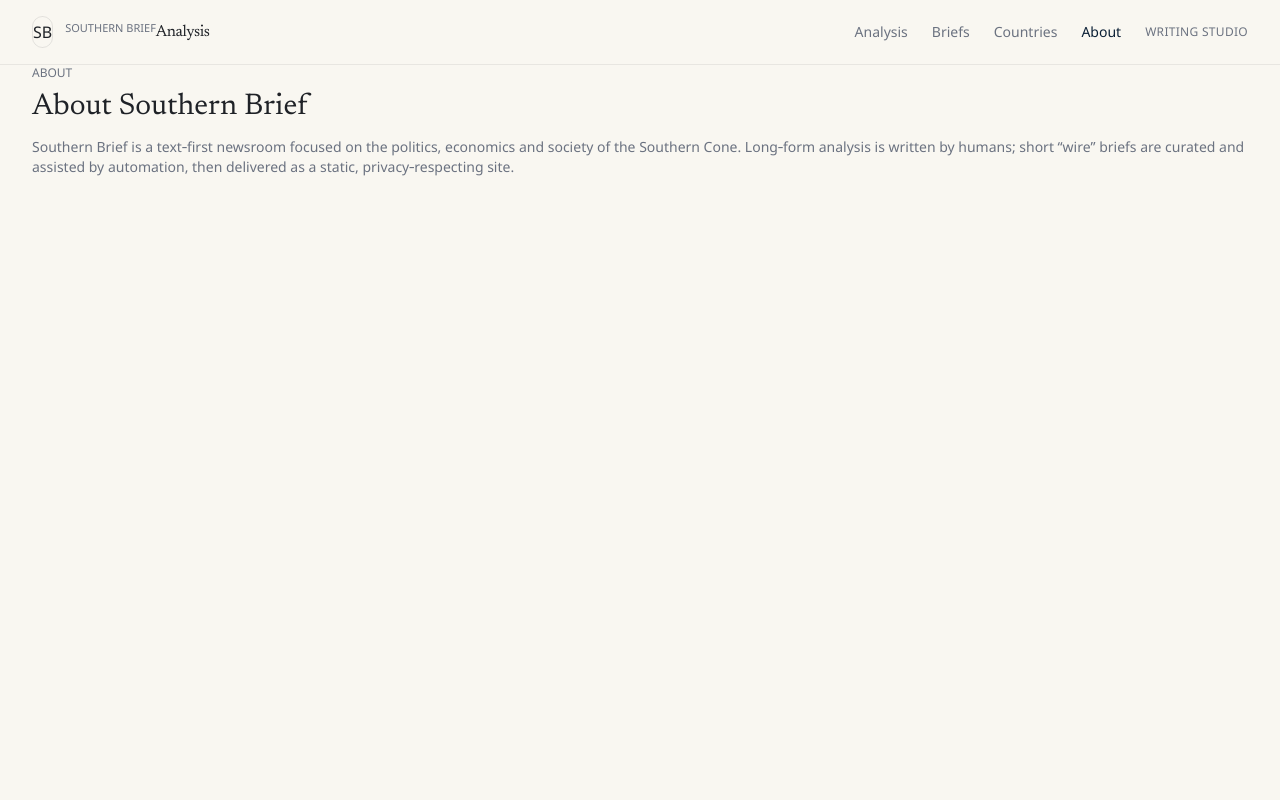
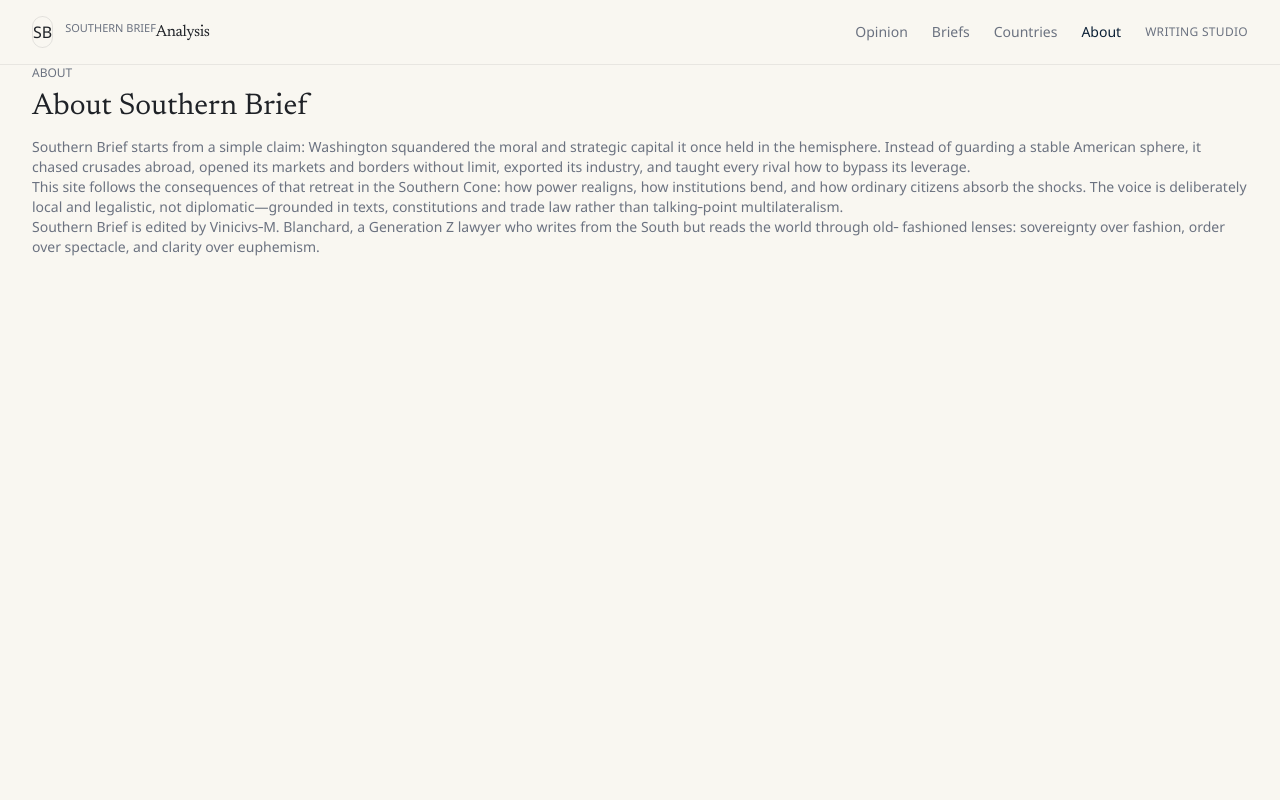
Before and after one commit to vinicius-marie/southernbrief, a React (Vite) app: page /about in a window 1280 px wide. Shown: the top 800 px of the page. Built offline with nearby package versions, Linux system fonts and the light colour scheme.

Commit message:
Rename nav to Opinion and rewrite About copy

```diff
--- a/src/components/Header.tsx
+++ b/src/components/Header.tsx
@@ -36,7 +36,7 @@
               ].join(" ")
             }
           >
-            Analysis
+            Opinion
           </NavLink>
           <NavLink
             to="/briefs"
--- a/src/pages/AboutPage.tsx
+++ b/src/pages/AboutPage.tsx
@@ -10,10 +10,24 @@
             About Southern Brief
           </h1>
           <p className="text-sm sans text-muted-foreground max-w-2xl">
-            Southern Brief is a text‑first newsroom focused on the politics,
-            economics and society of the Southern Cone. Long‑form analysis is
-            written by humans; short “wire” briefs are curated and assisted by
-            automation, then delivered as a static, privacy‑respecting site.
+            Southern Brief starts from a simple claim: Washington squandered the
+            moral and strategic capital it once held in the hemisphere. Instead
+            of guarding a stable American sphere, it chased crusades abroad,
+            opened its markets and borders without limit, exported its industry,
+            and taught every rival how to bypass its leverage.
+          </p>
+          <p className="text-sm sans text-muted-foreground max-w-2xl mt-4">
+            This site follows the consequences of that retreat in the Southern
+            Cone: how power realigns, how institutions bend, and how ordinary
+            citizens absorb the shocks. The voice is deliberately local and
+            legalistic, not diplomatic—grounded in texts, constitutions and
+            trade law rather than talking‑point multilateralism.
+          </p>
+          <p className="text-sm sans text-muted-foreground max-w-2xl mt-4">
+            Southern Brief is edited by Vinicivs‑M. Blanchard, a Generation Z
+            lawyer who writes from the South but reads the world through old‑
+            fashioned lenses: sovereignty over fashion, order over spectacle,
+            and clarity over euphemism.
           </p>
         </header>
       </div>
```
